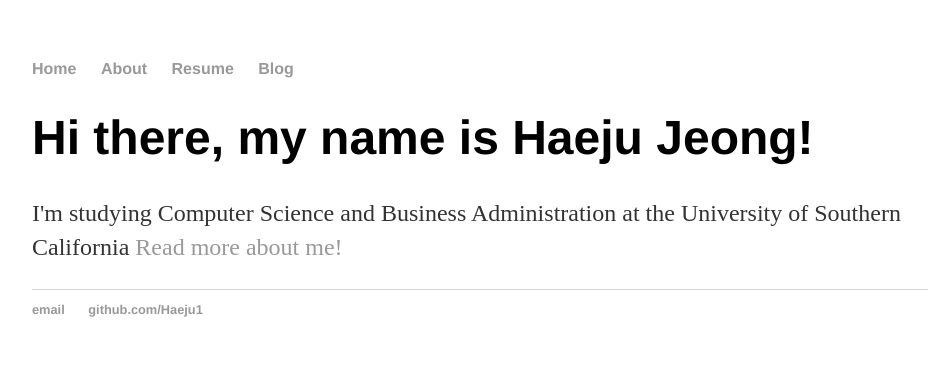
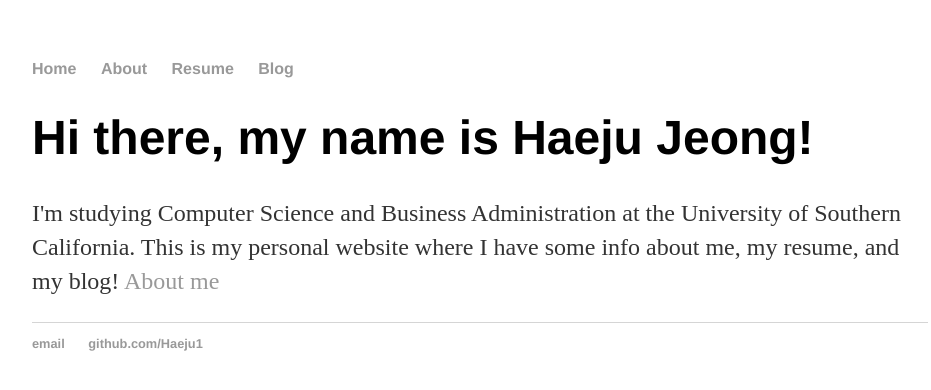
Before and after one commit to Haeju1/Haeju1.github.io, a Jekyll site: the page built from index.html, in a window 1280 px wide. Shown: the top 390 px of the page, without its empty margins (160-1091 px from the left). Built offline with Jekyll 4.4.1, drawn with Linux system fonts in a browser that asks for light colours.

Commit message:
Update index.html

```diff
--- a/index.html
+++ b/index.html
@@ -4,6 +4,7 @@ title: Haeju Jeong, University of Southern California
 ---
 <div class="blurb">
 	<h1>Hi there, my name is Haeju Jeong!</h1>
-	<p>I'm studying Computer Science and Business Administration at the University of Southern California
-		 <a href="/about">Read more about me!</a></p>
+	<p>I'm studying Computer Science and Business Administration at the University of Southern California.
+		This is my personal website where I have some info about me, my resume, and my blog!
+		 <a href="/about">About me</a></p>
 </div><!-- /.blurb -->
```
